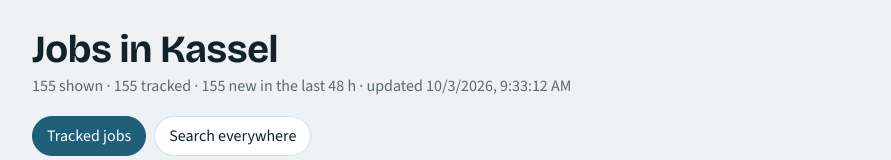
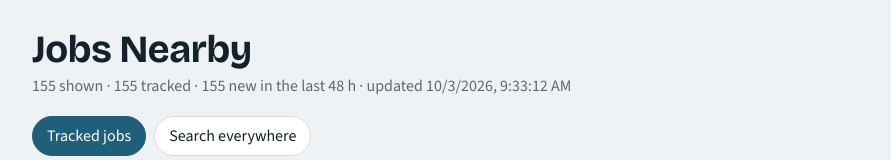
Before and after one commit to Devyash29/job-hunter, a plain HTML site: page docs/index.html in a window 1280 px wide. Shown: the top 160 px of the page, without its empty margins (194-1085 px from the left). Drawn offline with nearby package versions, Linux system fonts and the light colour scheme.

Commit message:
Update index.html

```diff
--- a/docs/index.html
+++ b/docs/index.html
@@ -58,7 +58,7 @@ footer a{color:var(--accent)}
 </head>
 <body>
 <main>
-  <h1>Jobs in Kassel</h1>
+  <h1>Jobs Nearby</h1>
   <p class="sub" id="sub">Loading…</p>
 
   <div class="controls" id="tabs" role="group" aria-label="View">
```
